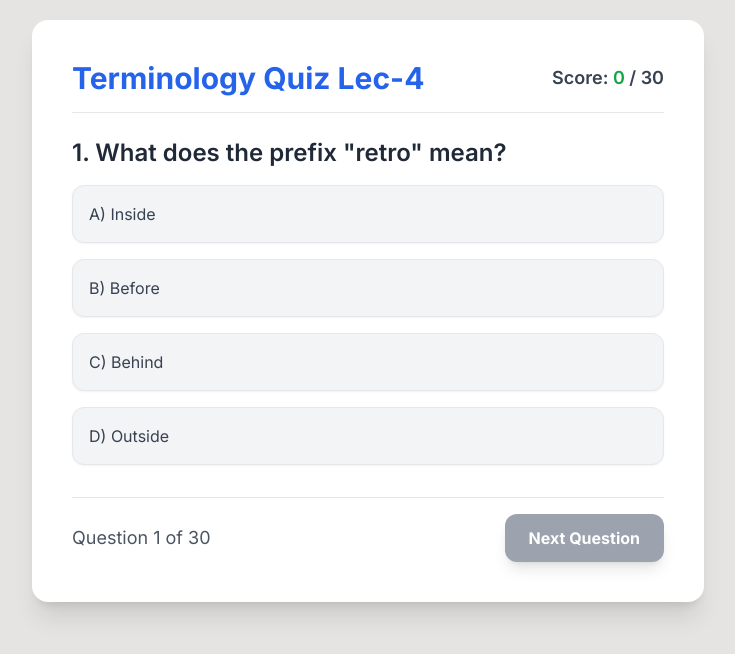
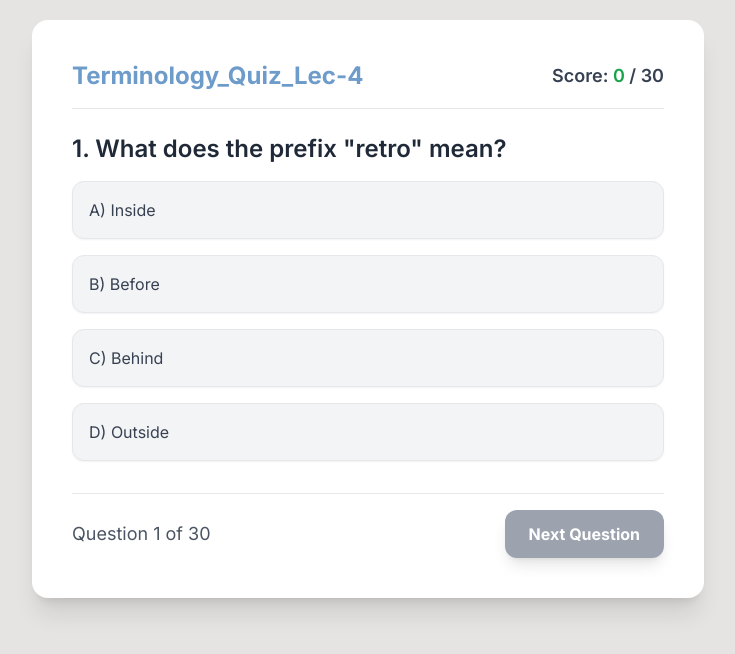
Before and after one commit to shabazrasheed10-rgb/Terminology-quiz-L4-30-MCQs, a plain HTML site: page index.html in a window 1280 px wide. Shown: the whole page, without its empty margins (272-1007 px from the left). Drawn offline with nearby package versions, Linux system fonts and the light colour scheme.

Commit message:
Update index.html

```diff
--- a/index.html
+++ b/index.html
@@ -46,7 +46,7 @@
   <body>
   <div id="quiz-container" class="w-full max-w-2xl bg-white shadow-xl rounded-2xl p-6 md:p-10"> <!-- Header: Score and Progress -->
    <div class="flex justify-between items-center mb-6 border-b pb-4 border-gray-200">
-    <h1 class="text-3xl font-bold text-blue-600">Terminology Quiz Lec-4</h1>
+    <h1 class="text-2xl font-bold text-[#6D9BCA]">Terminology_Quiz_Lec-4</h1>
     <div class="text-lg font-semibold text-gray-700">
       Score: <span id="score-display" class="text-green-600">0</span> / <span id="total-questions">100</span>
     </div>
```
